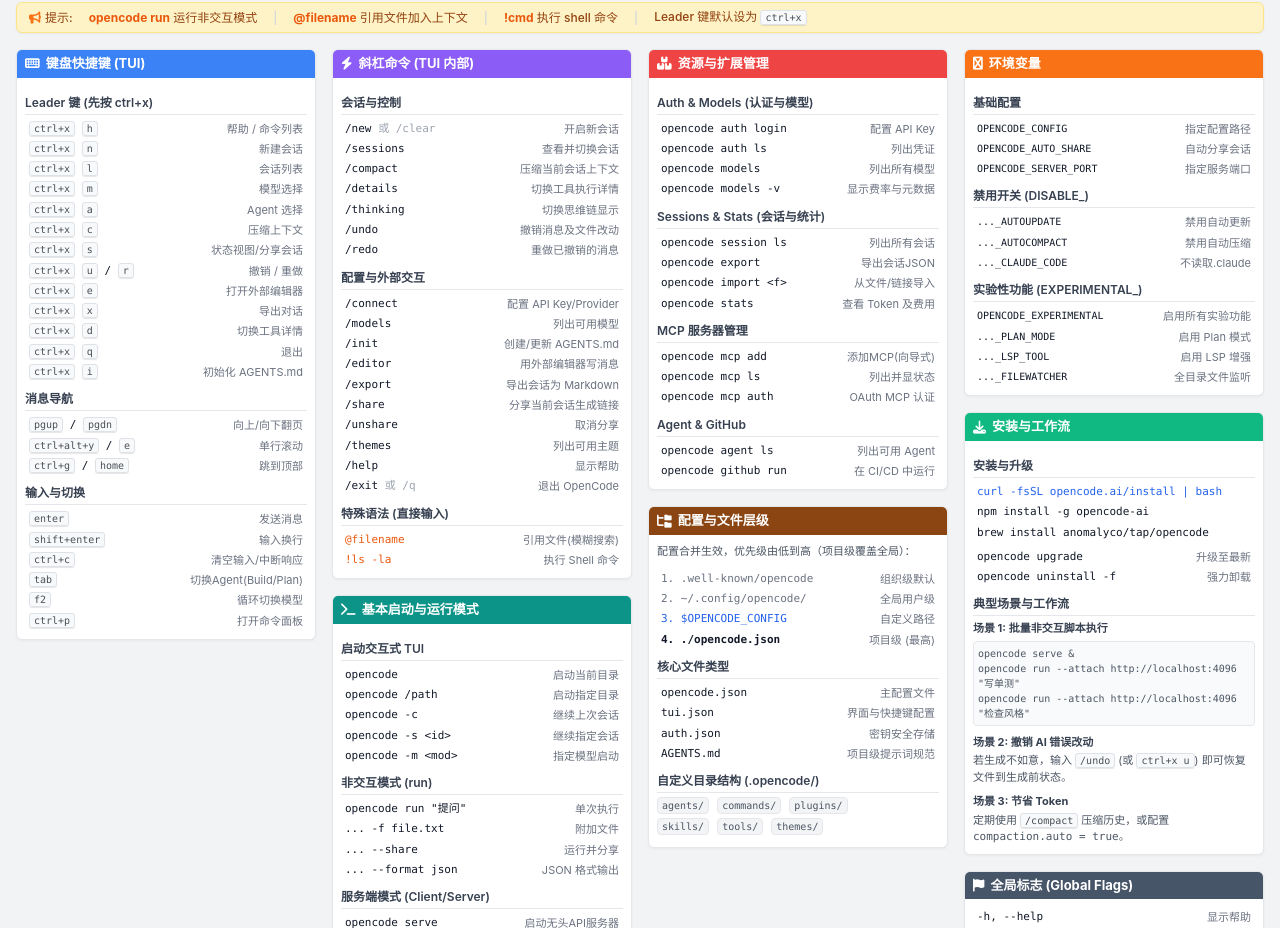
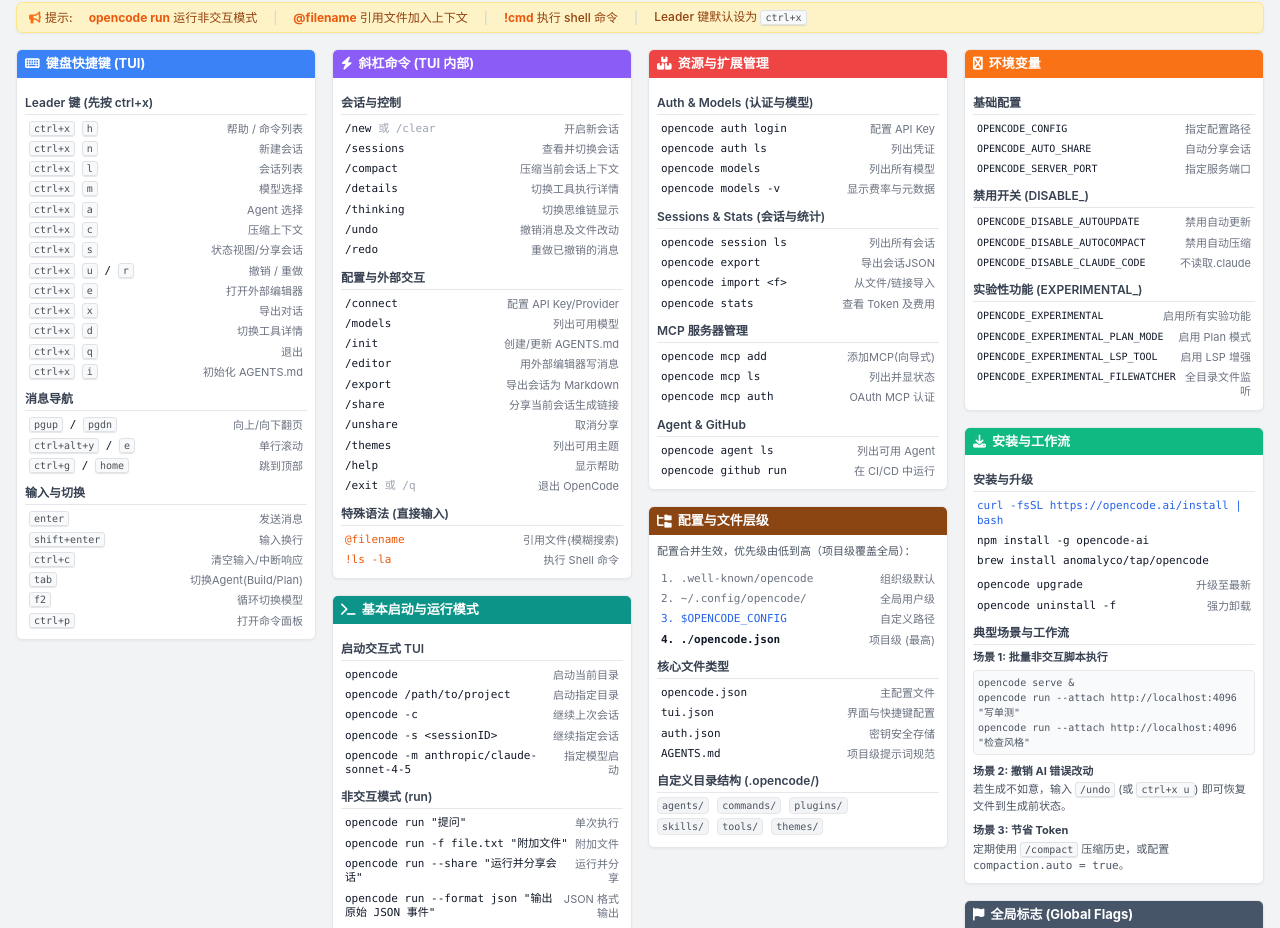
Before and after one commit to shuangmianxiaoQ/opencode-pages, a plain HTML site: page index.html in a window 1280 px wide. Shown: the part 70-998 px from the top of the page. Drawn offline with nearby package versions, Linux system fonts and the light colour scheme.

Commit message:
fix: align obvious HTML command mismatches and rename source markdown

```diff
--- a/index.html
+++ b/index.html
@@ -47,7 +47,7 @@
                     <i class="fa-brands fa-windows text-lg"></i>
                     <i class="fa-brands fa-linux text-lg"></i>
                 </div>
-                <span>最后更新：2026-03-10 | 官方文档：opencode.ai/docs</span>
+                <span>最后更新：2026-03-10 | 官方文档：https://opencode.ai/docs</span>
             </div>
         </div>
 
@@ -143,16 +143,16 @@
                 <div class="p-2">
                     <div class="section-title">启动交互式 TUI</div>
                     <div class="row-item"><span class="cmd-text">opencode</span><span class="desc-text">启动当前目录</span></div>
-                    <div class="row-item"><span class="cmd-text">opencode /path</span><span class="desc-text">启动指定目录</span></div>
+                    <div class="row-item"><span class="cmd-text">opencode /path/to/project</span><span class="desc-text">启动指定目录</span></div>
                     <div class="row-item"><span class="cmd-text">opencode -c</span><span class="desc-text">继续上次会话</span></div>
-                    <div class="row-item"><span class="cmd-text">opencode -s &lt;id&gt;</span><span class="desc-text">继续指定会话</span></div>
-                    <div class="row-item"><span class="cmd-text">opencode -m &lt;mod&gt;</span><span class="desc-text">指定模型启动</span></div>
+                    <div class="row-item"><span class="cmd-text">opencode -s &lt;sessionID&gt;</span><span class="desc-text">继续指定会话</span></div>
+                    <div class="row-item"><span class="cmd-text">opencode -m anthropic/claude-sonnet-4-5</span><span class="desc-text">指定模型启动</span></div>
 
                     <div class="section-title">非交互模式 (run)</div>
                     <div class="row-item"><span class="cmd-text">opencode run "提问"</span><span class="desc-text">单次执行</span></div>
-                    <div class="row-item"><span class="cmd-text">... -f file.txt</span><span class="desc-text">附加文件</span></div>
-                    <div class="row-item"><span class="cmd-text">... --share</span><span class="desc-text">运行并分享</span></div>
-                    <div class="row-item"><span class="cmd-text">... --format json</span><span class="desc-text">JSON 格式输出</span></div>
+                    <div class="row-item"><span class="cmd-text">opencode run -f file.txt "附加文件"</span><span class="desc-text">附加文件</span></div>
+                    <div class="row-item"><span class="cmd-text">opencode run --share "运行并分享会话"</span><span class="desc-text">运行并分享</span></div>
+                    <div class="row-item"><span class="cmd-text">opencode run --format json "输出原始 JSON 事件"</span><span class="desc-text">JSON 格式输出</span></div>
 
                     <div class="section-title">服务端模式 (Client/Server)</div>
                     <div class="row-item"><span class="cmd-text">opencode serve</span><span class="desc-text">启动无头API服务器</span></div>
@@ -237,15 +237,15 @@
                     <div class="row-item"><span class="cmd-text text-[10px]">OPENCODE_SERVER_PORT</span><span class="desc-text">指定服务端口</span></div>
 
                     <div class="section-title">禁用开关 (DISABLE_)</div>
-                    <div class="row-item"><span class="cmd-text text-[10px]">..._AUTOUPDATE</span><span class="desc-text">禁用自动更新</span></div>
-                    <div class="row-item"><span class="cmd-text text-[10px]">..._AUTOCOMPACT</span><span class="desc-text">禁用自动压缩</span></div>
-                    <div class="row-item"><span class="cmd-text text-[10px]">..._CLAUDE_CODE</span><span class="desc-text">不读取.claude</span></div>
+                    <div class="row-item"><span class="cmd-text text-[10px]">OPENCODE_DISABLE_AUTOUPDATE</span><span class="desc-text">禁用自动更新</span></div>
+                    <div class="row-item"><span class="cmd-text text-[10px]">OPENCODE_DISABLE_AUTOCOMPACT</span><span class="desc-text">禁用自动压缩</span></div>
+                    <div class="row-item"><span class="cmd-text text-[10px]">OPENCODE_DISABLE_CLAUDE_CODE</span><span class="desc-text">不读取.claude</span></div>
 
                     <div class="section-title">实验性功能 (EXPERIMENTAL_)</div>
                     <div class="row-item"><span class="cmd-text text-[10px]">OPENCODE_EXPERIMENTAL</span><span class="desc-text">启用所有实验功能</span></div>
-                    <div class="row-item"><span class="cmd-text text-[10px]">..._PLAN_MODE</span><span class="desc-text">启用 Plan 模式</span></div>
-                    <div class="row-item"><span class="cmd-text text-[10px]">..._LSP_TOOL</span><span class="desc-text">启用 LSP 增强</span></div>
-                    <div class="row-item"><span class="cmd-text text-[10px]">..._FILEWATCHER</span><span class="desc-text">全目录文件监听</span></div>
+                    <div class="row-item"><span class="cmd-text text-[10px]">OPENCODE_EXPERIMENTAL_PLAN_MODE</span><span class="desc-text">启用 Plan 模式</span></div>
+                    <div class="row-item"><span class="cmd-text text-[10px]">OPENCODE_EXPERIMENTAL_LSP_TOOL</span><span class="desc-text">启用 LSP 增强</span></div>
+                    <div class="row-item"><span class="cmd-text text-[10px]">OPENCODE_EXPERIMENTAL_FILEWATCHER</span><span class="desc-text">全目录文件监听</span></div>
                 </div>
             </div>
 
@@ -256,7 +256,7 @@
                 </div>
                 <div class="p-2">
                     <div class="section-title">安装与升级</div>
-                    <div class="row-item"><span class="cmd-text text-blue-600">curl -fsSL opencode.ai/install | bash</span></div>
+                    <div class="row-item"><span class="cmd-text text-blue-600">curl -fsSL https://opencode.ai/install | bash</span></div>
                     <div class="row-item"><span class="cmd-text">npm install -g opencode-ai</span></div>
                     <div class="row-item"><span class="cmd-text">brew install anomalyco/tap/opencode</span></div>
                     <div class="row-item mt-1"><span class="cmd-text">opencode upgrade</span><span class="desc-text">升级至最新</span></div>
```
Also changed, not shown: 1 other file.
